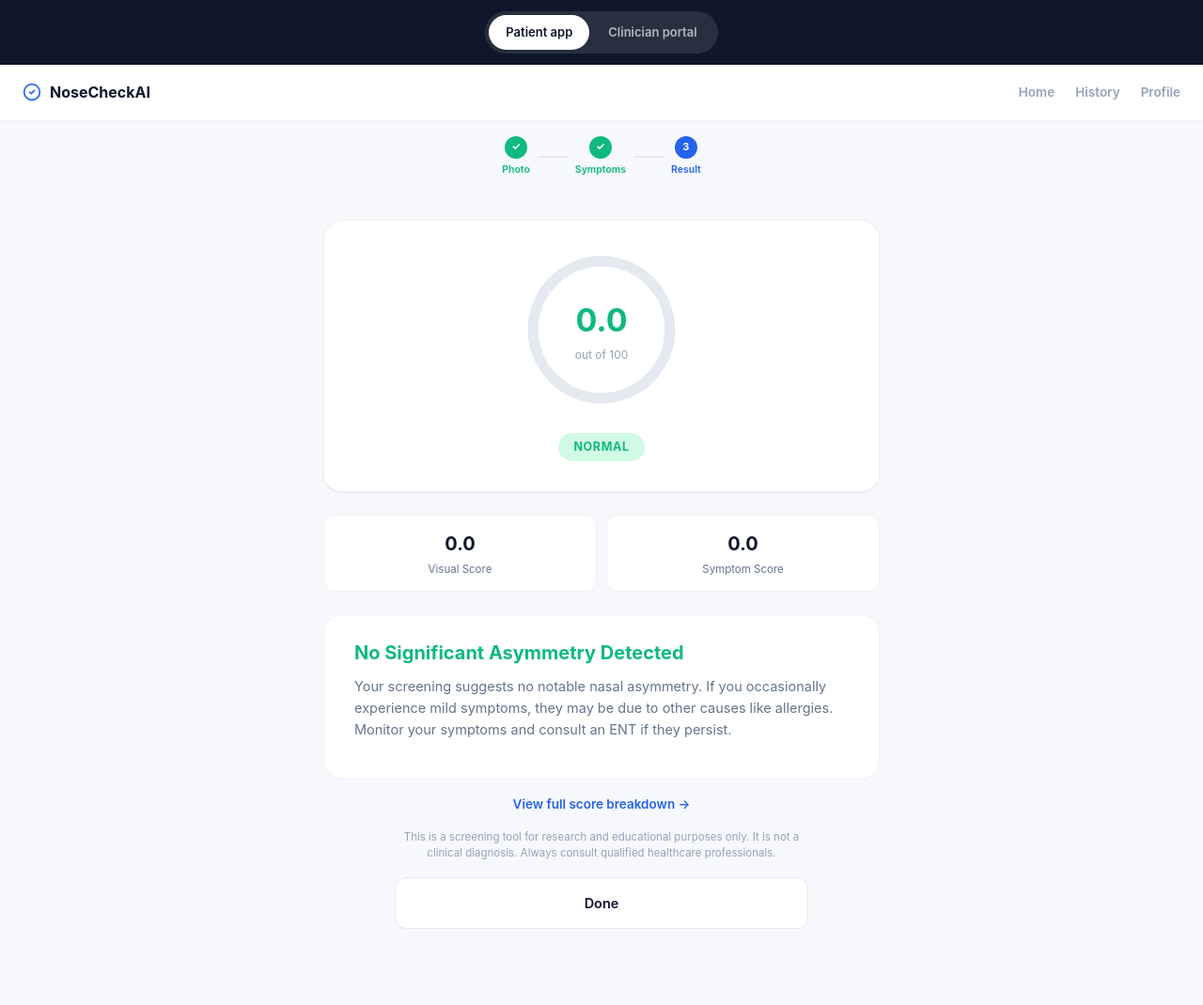
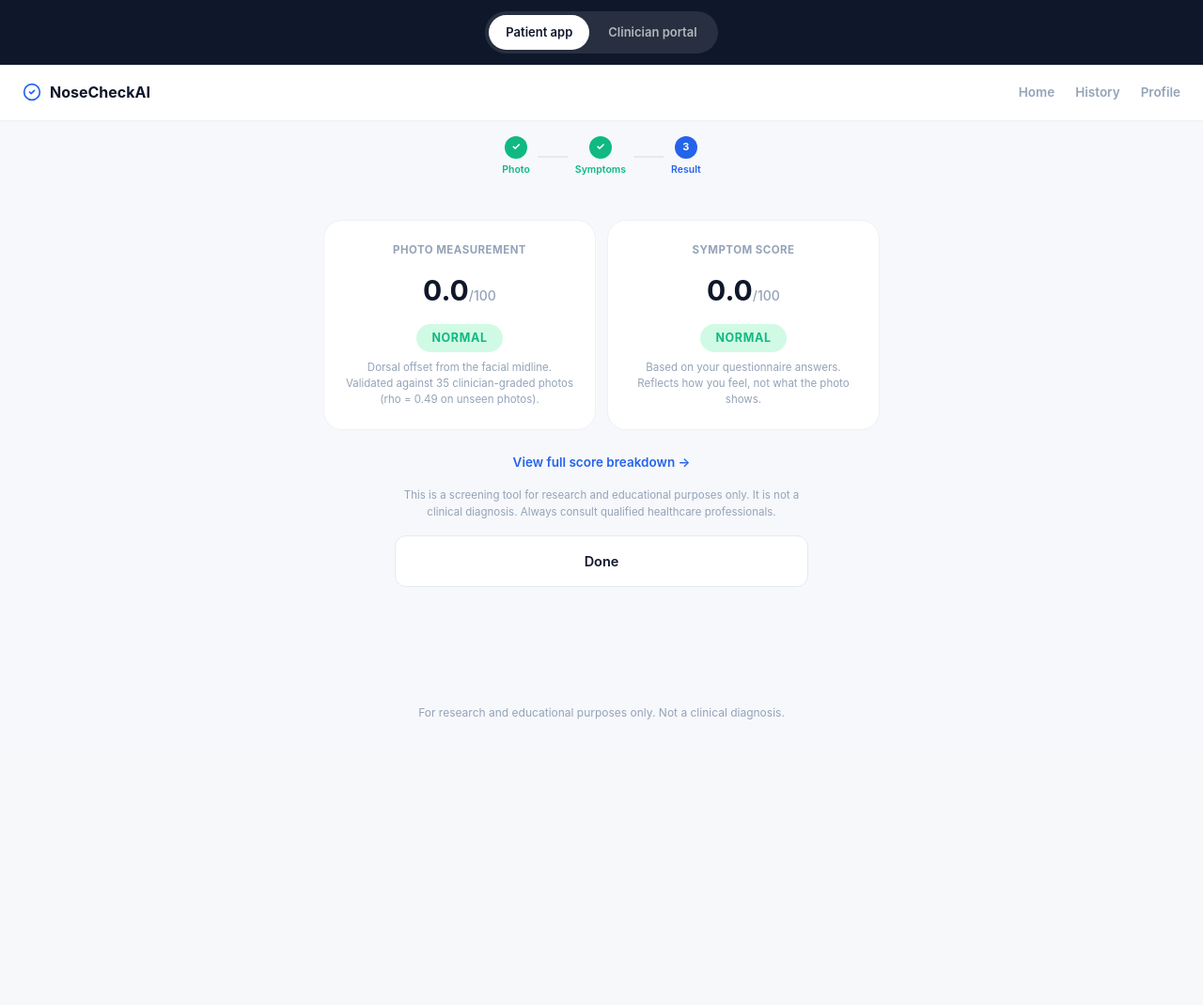
Before and after one commit to sairamvottikonda-tech/NoseCheckAI, a Flask app: page /result in a window 1280 px wide. Shown: the top 1070 px of the page at 94% size. After the commit the page ends 766 px from the top, so only its background shows below. Run offline with Flask 3, Linux system fonts and the light colour scheme.

Commit message:
Remove unvalidated combined-score boost from results
Photo and symptom scores are now shown as two independent panels instead
of being blended into one number. The old combine_scores() weighting
tiers and +5 confidence boost were never tested against real outcomes,
and could silently push a result into a higher-looking category.

Each score is now classified independently against the same 25/45/65
thresholds. A plain-language note explains the result when photo and
symptom severity disagree.

```diff
--- a/src/app/__init__.py
+++ b/src/app/__init__.py
@@ -412,20 +412,20 @@ def questionnaire():
                 responses.append(0)
         symptom_score = compute_symptom_score(responses)
         visual_score = float(data.get("visual_score", 0))
-        combined = combine_scores(visual_score, symptom_score)
-        classification = _classify_score(combined)
+        visual_classification = data.get("classification", _classify_score(visual_score))
+        symptom_classification = _classify_score(symptom_score)
 
         share_code = data.get('share_code')
         if share_code:
             try:
-                _update_result_symptoms(share_code, symptom_score, combined, classification, responses)
+                _update_result_symptoms(share_code, symptom_score, None, symptom_classification, responses)
             except Exception:
                 pass
         return jsonify({
             "symptom_score": symptom_score,
+            "symptom_classification": symptom_classification,
             "visual_score": visual_score,
-            "combined_score": combined,
-            "classification": classification,
+            "visual_classification": visual_classification,
             "share_code": share_code,
         })
     return render_template("questionnaire.html", questions=get_questions())
@@ -434,16 +434,16 @@ def questionnaire():
 @app.route("/result")
 def result():
     share_code = request.args.get("share_code", "")
-    score = request.args.get("score", type=float, default=0)
-    classification = request.args.get("classification", "normal")
     visual_score = request.args.get("visual_score", type=float, default=None)
+    visual_classification = request.args.get("visual_classification", default="normal")
     symptom_score = request.args.get("symptom_score", type=float, default=None)
+    symptom_classification = request.args.get("symptom_classification", default="normal")
     return render_template(
         "result.html",
-        score=score,
-        classification=classification,
         visual_score=visual_score,
+        visual_classification=visual_classification,
         symptom_score=symptom_score,
+        symptom_classification=symptom_classification,
         share_code=share_code,
     )
 
--- a/static/style.css
+++ b/static/style.css
@@ -235,3 +235,16 @@ footer { text-align: center; padding: var(--space-lg); font-size: 12px; color: v
 .severity-text-mild     { color: var(--color-mild); }
 .severity-text-moderate { color: var(--color-moderate); }
 .severity-text-severe   { color: var(--color-severe); }
+
+/* ===== Two-panel result (photo + symptom, no blended score) ===== */
+.result-pair { display: grid; grid-template-columns: 1fr 1fr; gap: 12px; margin-bottom: var(--space-lg); }
+.result-panel { background: var(--bg-card); border: 1px solid var(--border-light); border-radius: var(--radius-lg); padding: 22px; text-align: center; }
+.panel-label { font-size: 11.5px; font-weight: 700; text-transform: uppercase; letter-spacing: .04em; color: var(--text-light); margin-bottom: 10px; }
+.panel-num { font-size: 30px; font-weight: 700; color: var(--text); }
+.panel-unit { font-size: 14px; font-weight: 500; color: var(--text-light); }
+.sev-bg-normal   { background: var(--color-normal-bg);   color: var(--color-normal); }
+.sev-bg-mild     { background: var(--color-mild-bg);     color: var(--color-mild); }
+.sev-bg-moderate { background: var(--color-moderate-bg); color: var(--color-moderate); }
+.sev-bg-severe   { background: var(--color-severe-bg);   color: var(--color-severe); }
+.panel-note { font-size: 11.5px; color: var(--text-light); line-height: 1.5; margin-top: 8px; }
+.interp-note { background: var(--primary-light); border-left: 4px solid var(--primary); border-radius: 10px; padding: 16px 20px; font-size: 13.5px; line-height: 1.6; color: var(--text); margin-bottom: var(--space-lg); }
--- a/templates/result.html
+++ b/templates/result.html
@@ -12,53 +12,37 @@
 {% endblock %}
 
 {% block content %}
-{% set cls = classification|default('normal') %}
-{% set score_val = score|default(0)|float %}
+{% set vcls = visual_classification|default('normal') %}
+{% set scls = symptom_classification|default('normal') %}
+{% set vval = visual_score|default(0)|float %}
+{% set sval = symptom_score|default(0)|float %}
 
-<div class="hero-card severity-{{ cls }}">
-    <div class="gauge-wrap">
-        <svg viewBox="0 0 120 120" class="gauge-svg">
-            <circle cx="60" cy="60" r="52" fill="none" stroke="var(--border)" stroke-width="8"/>
-            <circle cx="60" cy="60" r="52" fill="none" stroke="currentColor" stroke-width="8"
-                    stroke-linecap="round" stroke-dasharray="326.7"
-                    stroke-dashoffset="{{ 326.7 - (score_val / 100 * 326.7) }}"/>
-        </svg>
-        <div class="gauge-center">
-            <div class="gauge-score">{{ '%.1f'|format(score_val) }}</div>
-            <div class="gauge-outof">out of 100</div>
-        </div>
+<div class="result-pair">
+    <div class="result-panel severity-text-{{ vcls }}">
+        <div class="panel-label">Photo Measurement</div>
+        <div class="panel-num">{{ '%.1f'|format(vval) }}<span class="panel-unit">/100</span></div>
+        <span class="severity-badge sev-bg-{{ vcls }}">{{ vcls }}</span>
+        <p class="panel-note">Dorsal offset from the facial midline. Validated against 35 clinician-graded photos (rho = 0.49 on unseen photos).</p>
     </div>
-    <span class="severity-badge">{{ cls }}</span>
-</div>
-
-<div class="score-pair">
-    <div class="score-box">
-        <div class="score-box-num">{{ '%.1f'|format(visual_score|default(0)|float) }}</div>
-        <div class="score-box-label">Visual Score</div>
-    </div>
-    <div class="score-box">
-        <div class="score-box-num">{{ '%.1f'|format(symptom_score|default(0)|float) }}</div>
-        <div class="score-box-label">Symptom Score</div>
+    <div class="result-panel severity-text-{{ scls }}">
+        <div class="panel-label">Symptom Score</div>
+        <div class="panel-num">{{ '%.1f'|format(sval) }}<span class="panel-unit">/100</span></div>
+        <span class="severity-badge sev-bg-{{ scls }}">{{ scls }}</span>
+        <p class="panel-note">Based on your questionnaire answers. Reflects how you feel, not what the photo shows.</p>
     </div>
 </div>
 
-<div class="card severity-{{ cls }}">
-    {% if cls == 'normal' %}
-        <h2>No Significant Asymmetry Detected</h2>
-        <p>Your screening suggests no notable nasal asymmetry. If you occasionally experience mild symptoms, they may be due to other causes like allergies. Monitor your symptoms and consult an ENT if they persist.</p>
-    {% elif cls == 'mild' %}
-        <h2>Mild Asymmetry Detected</h2>
-        <p>Your result indicates mild nasal asymmetry. If you experience symptoms like occasional congestion or mouth breathing, consider visiting an ENT specialist for a clinical evaluation.</p>
-    {% elif cls == 'moderate' %}
-        <h2>Moderate Asymmetry Detected</h2>
-        <p>Your result indicates moderate asymmetry. We recommend consulting an ENT specialist, especially if you experience breathing difficulties, sleep issues, or frequent congestion.</p>
+{% if (vcls in ['moderate','severe']) != (scls in ['moderate','severe']) %}
+<div class="interp-note">
+    {% if scls in ['moderate','severe'] %}
+    Your symptoms are elevated, but the photo doesn't show marked external deviation. This combination is common: internal septal deviation can occur without a visibly crooked nose. Symptoms matter here even without a matching photo result.
     {% else %}
-        <h2>Notable Asymmetry Detected</h2>
-        <p>Your result suggests notable nasal asymmetry. We strongly recommend visiting an ENT specialist for a thorough evaluation. A deviated septum can significantly affect breathing, sleep quality, and daily comfort.</p>
+    The photo shows measurable deviation, but you report few symptoms. External shape and breathing function aren't the same thing -- a crooked nose without symptoms may not need treatment.
     {% endif %}
 </div>
+{% endif %}
 
-<a href="{{ url_for('detail', visual_score=visual_score) }}" class="detail-link">View full score breakdown &rarr;</a>
+<a href="{{ url_for('detail', visual_score=vval) }}" class="detail-link">View full score breakdown &rarr;</a>
 
 <p class="fine-disclaimer">This is a screening tool for research and educational purposes only. It is not a clinical diagnosis. Always consult qualified healthcare professionals.</p>
 
```
Also changed, not shown: templates/questionnaire.html (+4 -3 lines).
